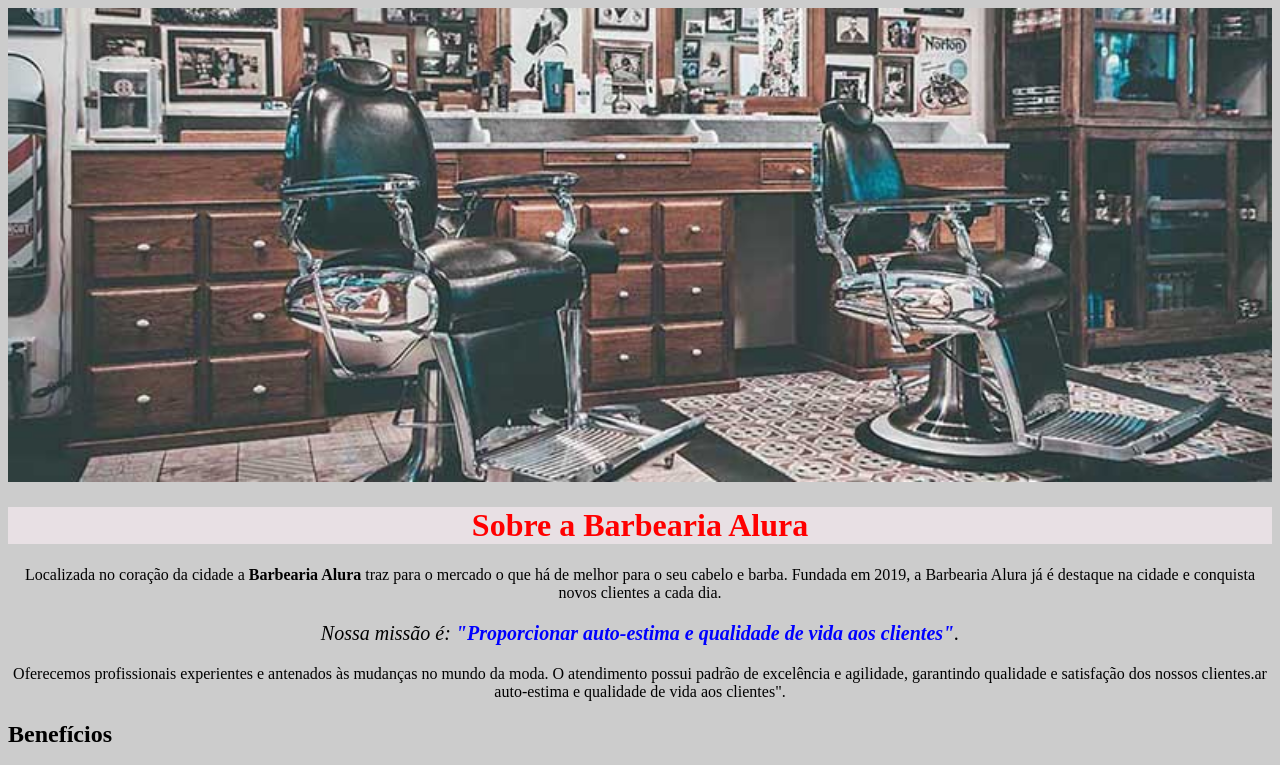
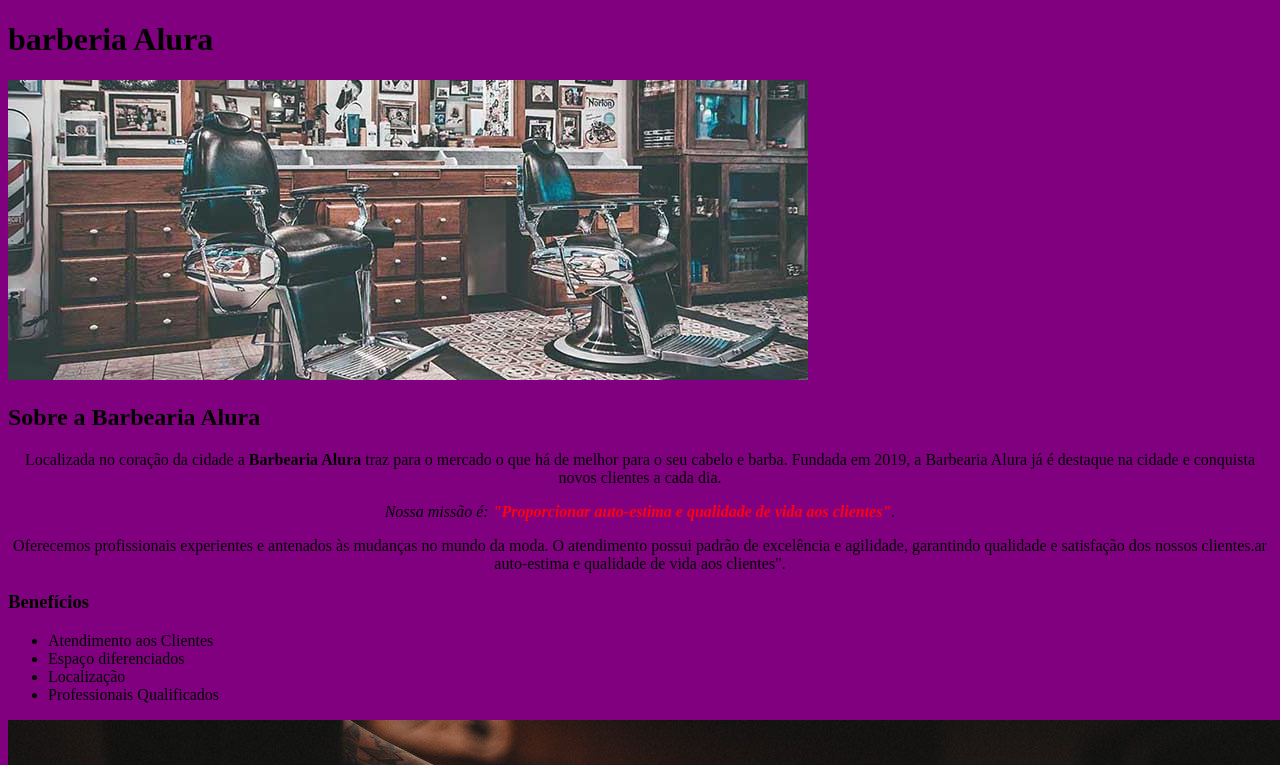
Before and after one commit to mirandalezama/barberia-alura, a plain HTML site: page index.html in a window 1280 px wide. Shown: the top 765 px of the page. Drawn offline with Linux system fonts and the light colour scheme.

Commit message:
finalizando a primeira pagina

```diff
--- a/index.html
+++ b/index.html
@@ -5,11 +5,13 @@
       <title>Barberia Alura</title>
       <link rel="stylesheet" href="style.css">
       </head>
-
        <body>
+        <header>
+          <h1 class="titulo-principal">barberia Alura</h1>
+        </header>
              <img id="banner" src="banner.jpg">
             <div class="principal">
-                   <h1 style="text-align: center">Sobre a Barbearia Alura</h1>
+                   <h2 class="titulo-centralizado">Sobre a Barbearia Alura</h2>
 
             <p>Localizada no coração da cidade a <strong>Barbearia Alura</strong> traz para o mercado o que há de melhor para o seu cabelo e barba. Fundada em 2019, a Barbearia Alura já é destaque na cidade e conquista novos clientes a cada dia.</p>
 
@@ -19,7 +21,8 @@
     </div>
 
     <div class=>
-      <h2>Benefícios</h2>
+      <h3 class="titulo-centralizado">Benefícios</h3>
+
 
       <ul>
            <li class="itens">Atendimento aos Clientes</li>
@@ -27,6 +30,8 @@
            <li class="itens">Localização</li>
            <li class="itens">Professionais Qualificados</li>
       </ul>
+
+      <img id="Benefícios" src="beneficios.jpg"
     </div>
    </body>
  </html>
--- a/style.css
+++ b/style.css
@@ -1,36 +1,13 @@
 body {
-    background: #CCCCCC;
+   background-color:purple;
+
+}
+p {
+    text-align: center;
+
 }
 
-#banner {
-    width: 100%;
+em strong {
+    color: #ff000f;
+
 }
-
-.principal{
-    background: #CCCCCC;
-}
-h1{
-    color:red;
-    background:rgb(232, 224, 228);
-    text-align: center;
-}
-
-p {
-  text-align: center
-}
-
-#missao {
-    font-size:20px;
-}
-
-em strong  {
-    color:blue;
-}
-
-.itens {
-    font-style: italic;
-}
-
-.benefícios {
-    background: #FFFFFF;
-}
```
